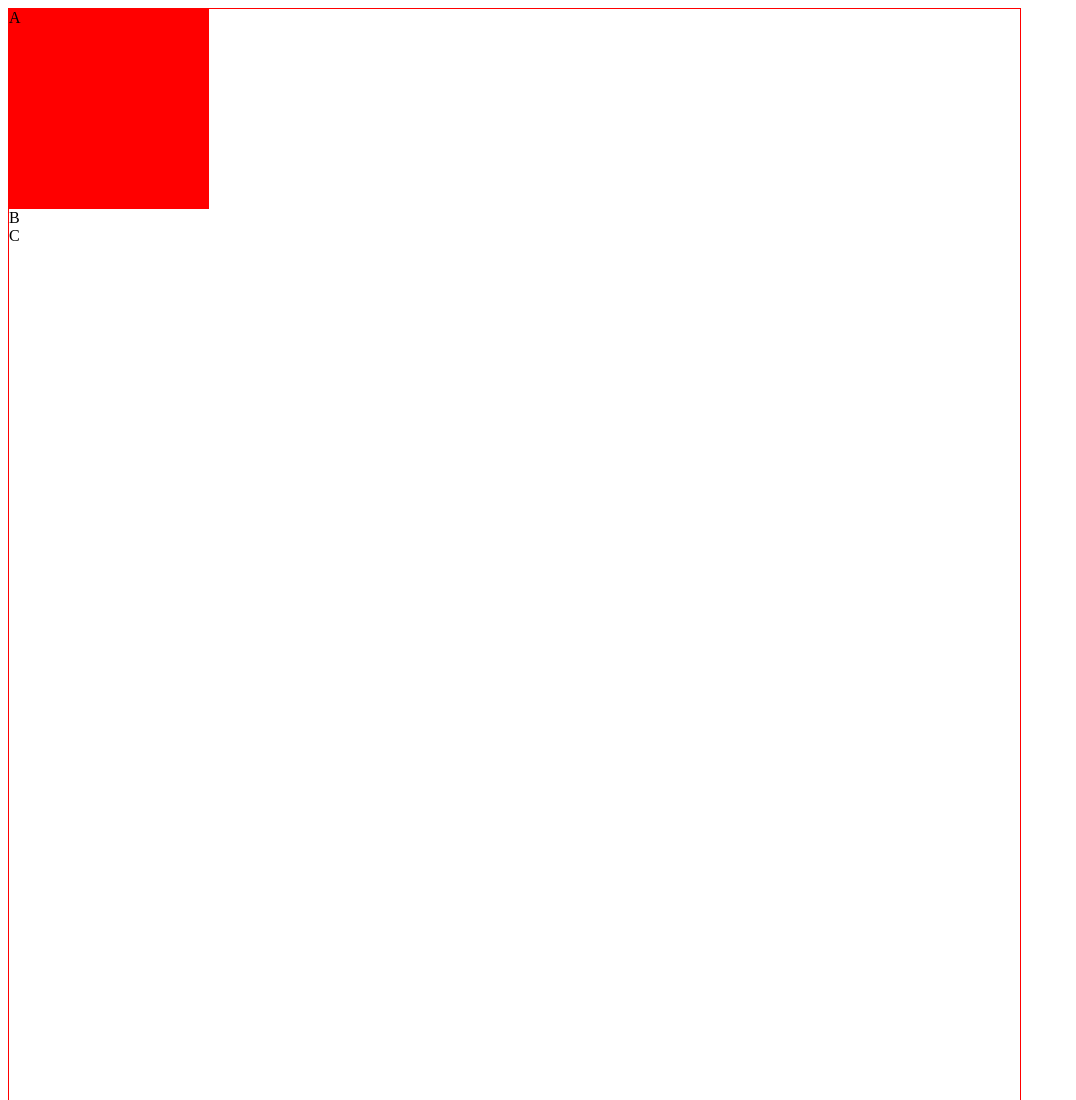
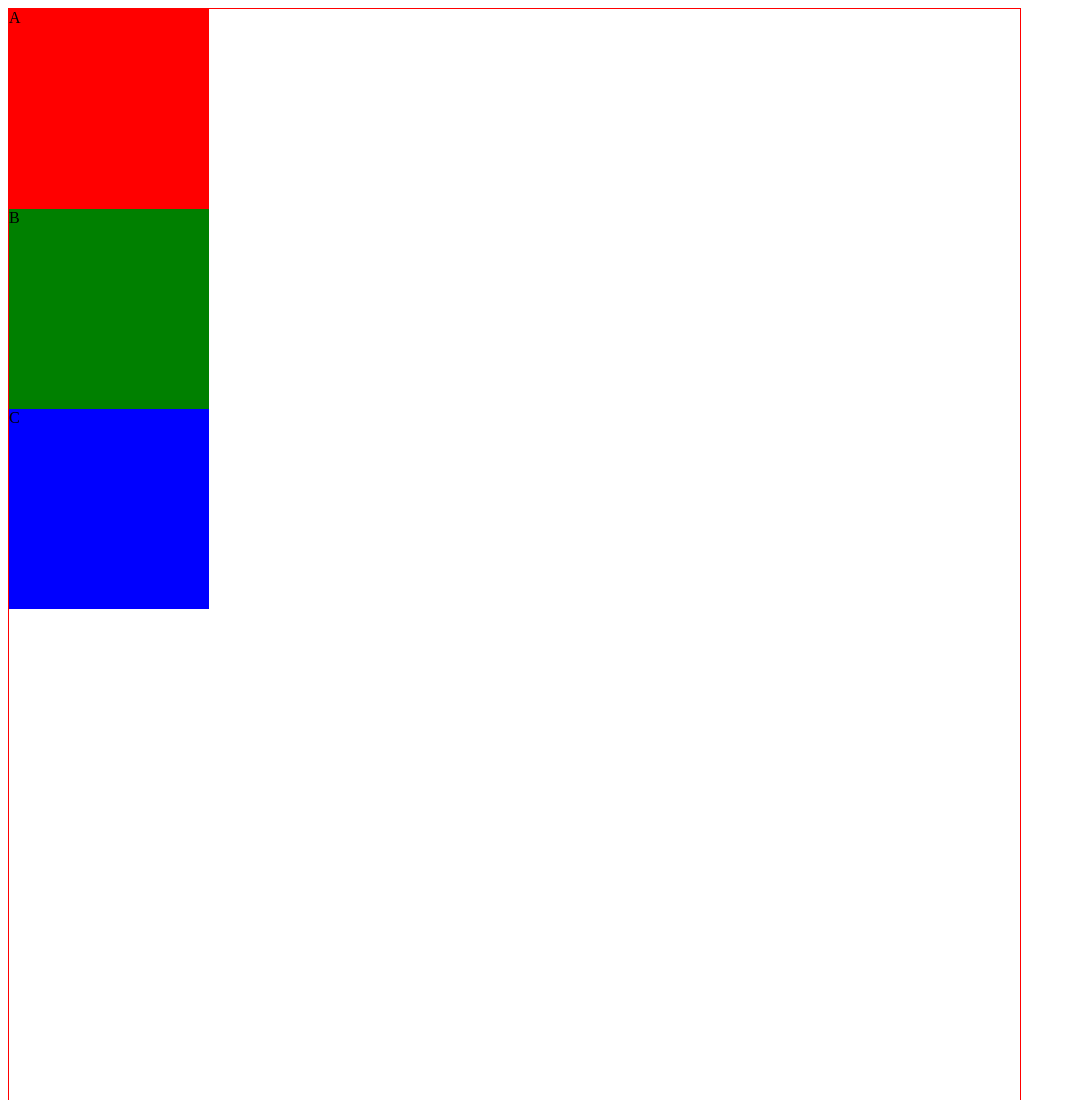
Before and after one commit to Eshwar17/Web-Development-MERN-Stack-InternPixel, a plain HTML site: page CSS3/Flexbox/index.html in a window 1280 px wide. Shown: the top 1100 px of the page, without its empty margins (0-1076 px from the left). Drawn offline with Linux system fonts and the light colour scheme.

Commit message:
Added styles for child-2 and child-3 div elements

```diff
--- a/CSS3/Flexbox/style.css
+++ b/CSS3/Flexbox/style.css
@@ -9,3 +9,15 @@
     background-color: red;
     color: black;
 }
+.child-2 {
+    width:200px;
+    height:200px;
+    background-color: green;
+    color: black;
+}
+.child-3 {
+    width:200px;
+    height:200px;
+    background-color: blue;
+    color: black;
+}
```
